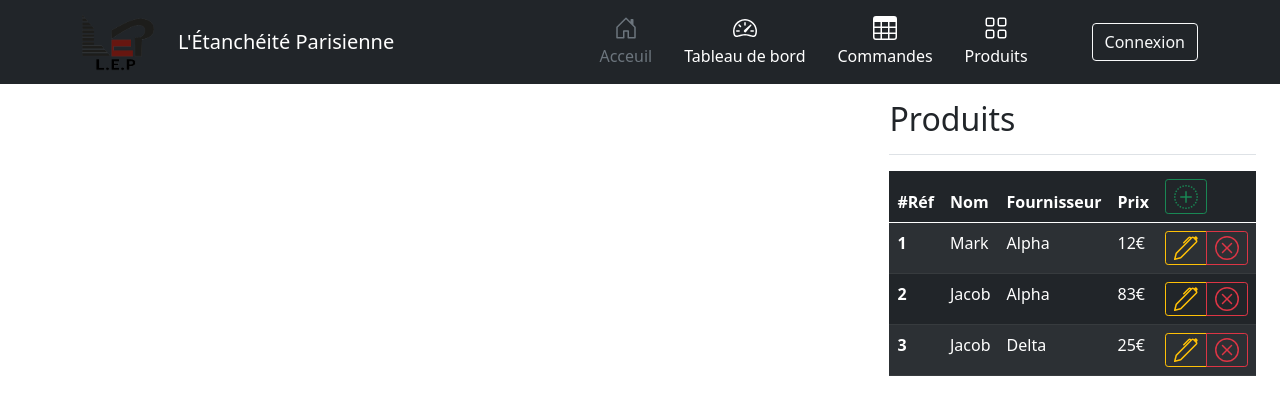
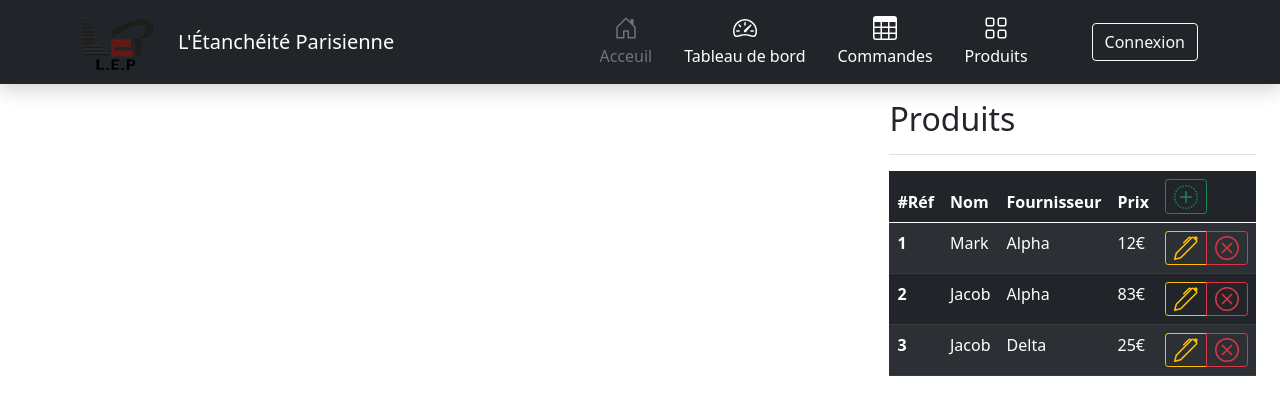
Before and after one commit to Cyanox/aen, a PHP site: page /php/products.php in a window 1280 px wide. Shown: the top 415 px of the page. Run offline with PHP 8.4, Linux system fonts and the light colour scheme.

```diff
--- a/php/products.php
+++ b/php/products.php
@@ -29,7 +29,7 @@
     </style>
 </head>
 <body>
-<div class="px-3 py-2 bg-dark text-white">
+<div class="px-3 py-2 bg-dark text-white shadow">
     <div class="container">
         <div class="d-flex flex-wrap align-items-center justify-content-center justify-content-lg-start">
             <a href="/" class="d-flex align-items-center my-2 my-lg-0 me-lg-auto text-white text-decoration-none">
```
